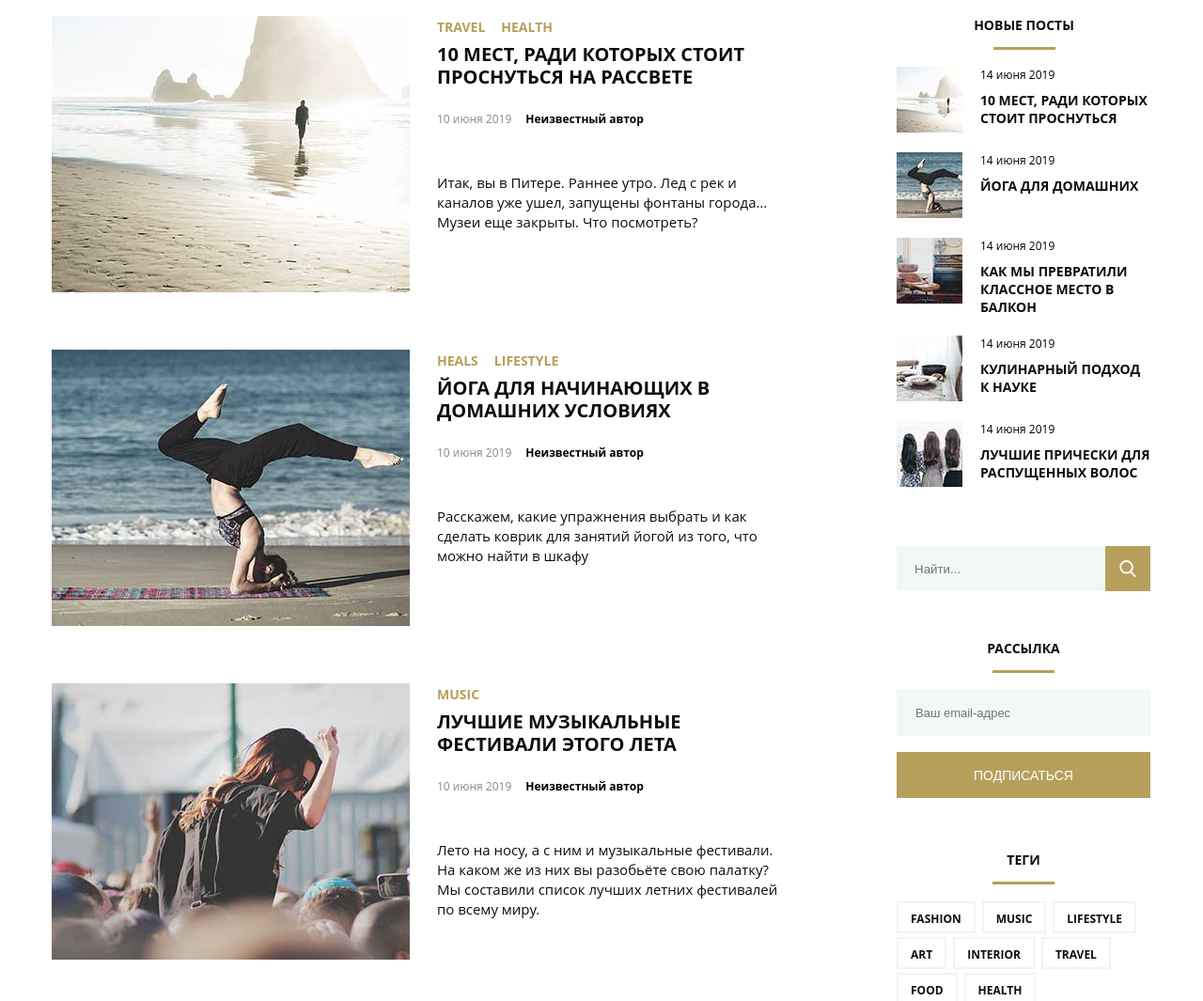
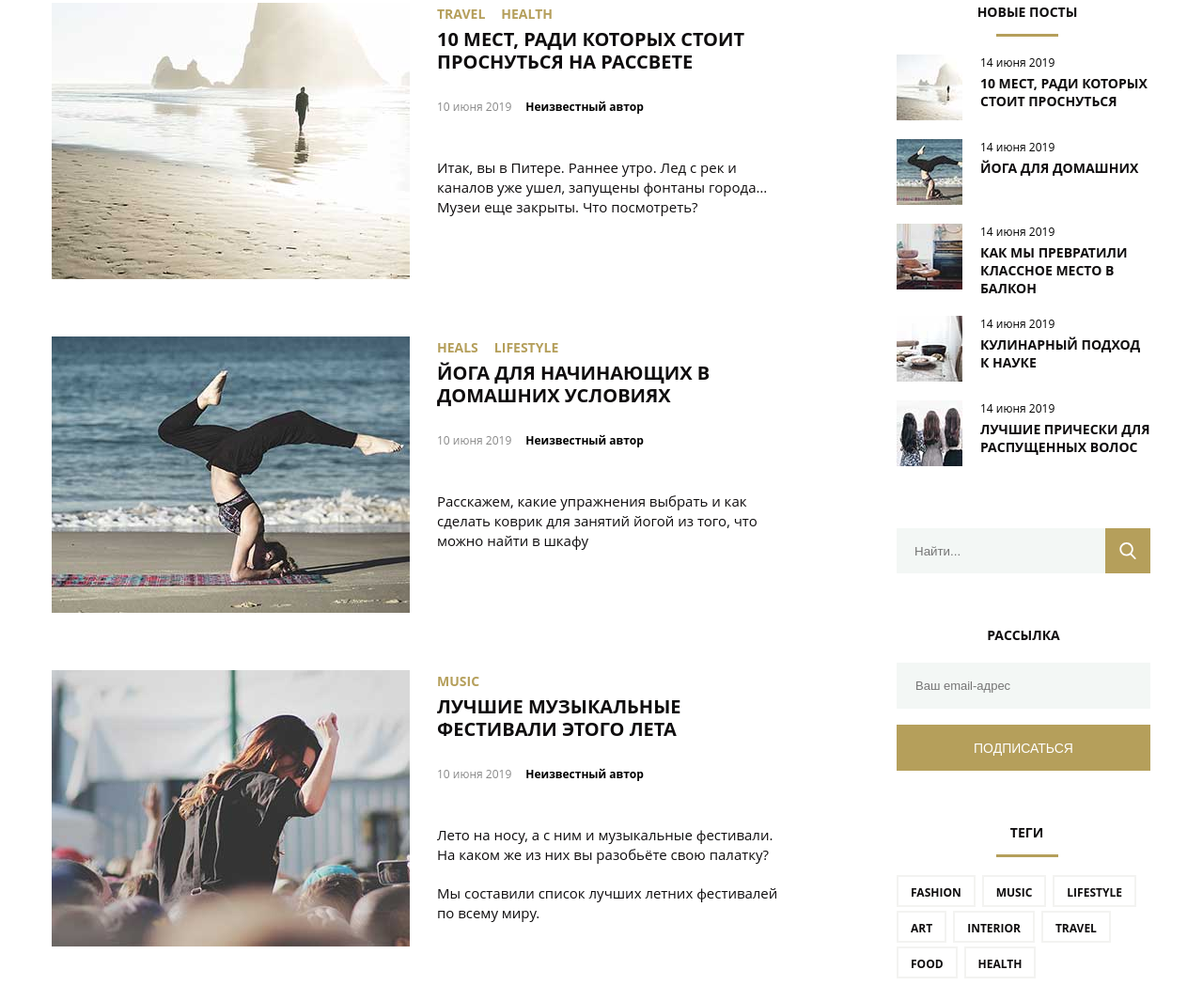
Before and after one commit to NadinVi/Diplom, a plain HTML site: page index.html in a window 1280 px wide. Shown: the part 970-2035 px from the top of the page at 94% size. Drawn offline with Linux system fonts and the light colour scheme.

Commit message:
html, css 24/05/22

```diff
--- a/css/style.css
+++ b/css/style.css
@@ -144,7 +144,7 @@ body {
   text-align: start;
   justify-content: center;
   text-transform: uppercase;
-  margin-bottom: 35px;
+  margin-bottom: 31px;
 }
 
 .h2_trends {
@@ -258,7 +258,7 @@ body {
   box-sizing: border-box;
   max-width: 1170px;
   width: 100%;
-  margin-top: 66px;
+  margin-top: 58px;
   position: relative;
   margin-left: auto;
   margin-right: auto;
@@ -297,7 +297,7 @@ body {
   flex-wrap: wrap;
   list-style: none;
   align-items: center;
-  margin-bottom: 7px;
+  margin-bottom: 5px;
 }
 
 .info-name:nth-child(n + 2) {
@@ -325,7 +325,7 @@ body {
   font-weight: bold;
   text-align: start;
   text-transform: uppercase;
-  margin-bottom: 24px;
+  margin-bottom: 27px;
 }
 
 .link {
@@ -372,8 +372,12 @@ body {
   font-weight: regular;
   font-size: 15px;
   color: #0f0d0e;
-  line-height: 1.5;
-  margin-top: 49px;
+  line-height: 1.46;
+  margin-top: 46px;
+}
+
+.text {
+	margin-bottom: 20px;
 }
 
 .info_first_one:nth-child(n + 2) {
@@ -399,7 +403,7 @@ body {
 .posts_aside {
   display: flex;
   align-items: flex-start;
-  margin-bottom: 21px;
+  margin-bottom: 20px;
 }
 
 .aside-content {
@@ -420,7 +424,8 @@ body {
   font-weight: bold;
   margin: 0;
   padding: 0;
-  margin-bottom: 18px;
+  margin-bottom: 19px;
+  padding-left: 7px;
   text-align: center;
   font-size: 14px;
   color: #0f0d0e;
@@ -458,7 +463,7 @@ body {
   font-weight: bold;
   font-size: 14px;
   color: #000000;
-  margin-top: 9px;
+  margin-top: 4px;
   margin-left: 19px;
 }
 
@@ -485,7 +490,7 @@ body {
 }
 
 .search_box {
-  margin-top: 42px;
+  margin-top: 46px;
   width: 270px;
 }
 
@@ -522,7 +527,19 @@ body {
 
 .page-message {
   width: 270px;
-  margin-top: 51px;
+  margin-top: 56px;
+}
+
+.h3-message {
+    font-family: "Open Sans";
+    font-weight: bold;
+    margin: 0;
+    padding: 0;
+    margin-bottom: 20px;
+    text-align: center;
+    font-size: 14px;
+    color: #0f0d0e;
+    text-transform: uppercase;
 }
 
 .message::after {
@@ -621,7 +638,7 @@ body {
 
 .themes_links {
   width: 270px;
-  height: 48px;
+  height: 47px;
 }
 
 .themes_links:after {
@@ -794,9 +811,7 @@ flex-direction: column;
   padding-right: 38px;
 }
 
-.social_list:nth-child(n + 2) {
-	margin-right: 30px;
-}
+
 
 .social_list {
   list-style-type: none;
@@ -845,13 +860,14 @@ flex-direction: column;
 }
 
 .copyright {
-  margin-top: 64px;
+  margin-top: 66px;
   text-align: center;
 }
 
 .footer-copyright {
   text-decoration: none;
   font-size: 12px;
+  padding-left: 15px;
   color: #999999;
   font-weight: bold;
 }
--- a/index.html
+++ b/index.html
@@ -309,7 +309,7 @@
           </form>
         </div>
         <div class="page-message">
-          <h3 class="h3">Рассылка</h3>
+          <h3 class="h3-message">Рассылка</h3>
           <form class="form">
             <input class="field" type="email" placeholder="Ваш email-адрес" required>
             <span class="field_search">Поле для ввода электронного адреса</span>
```
